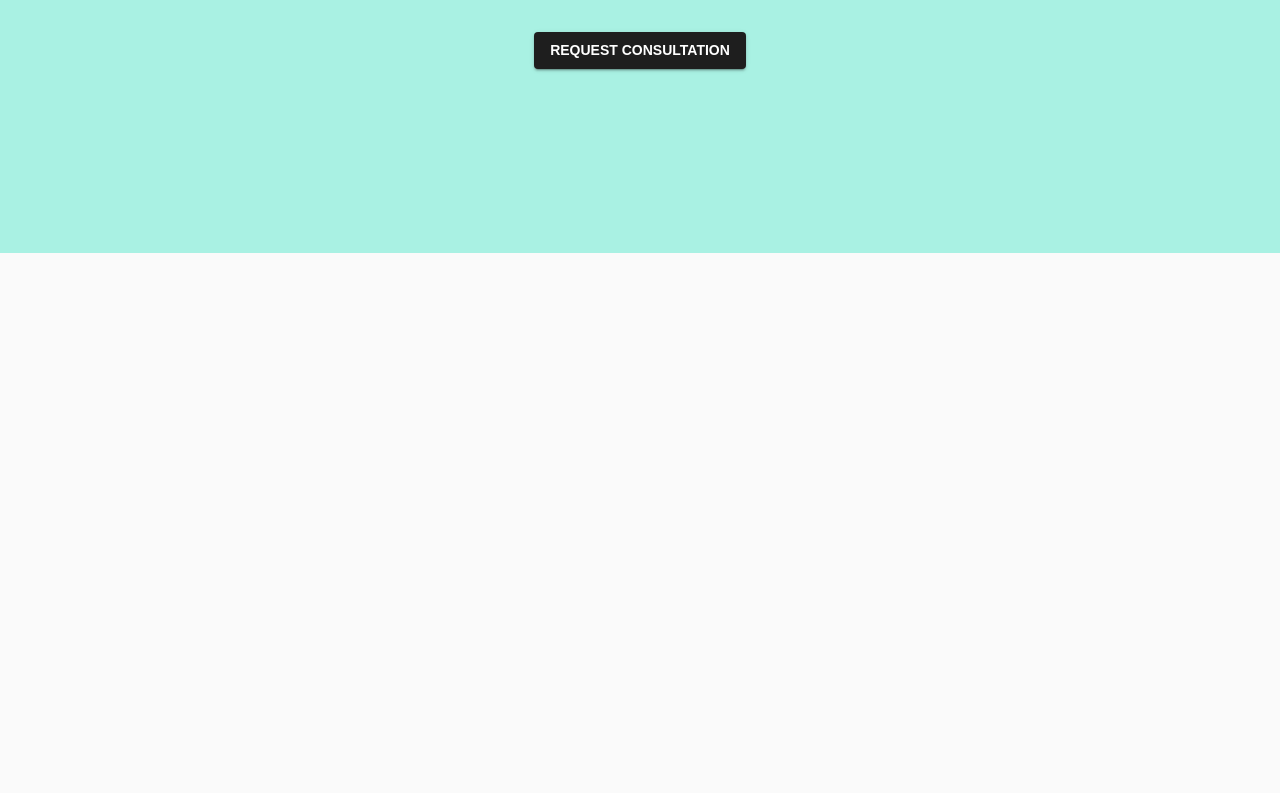
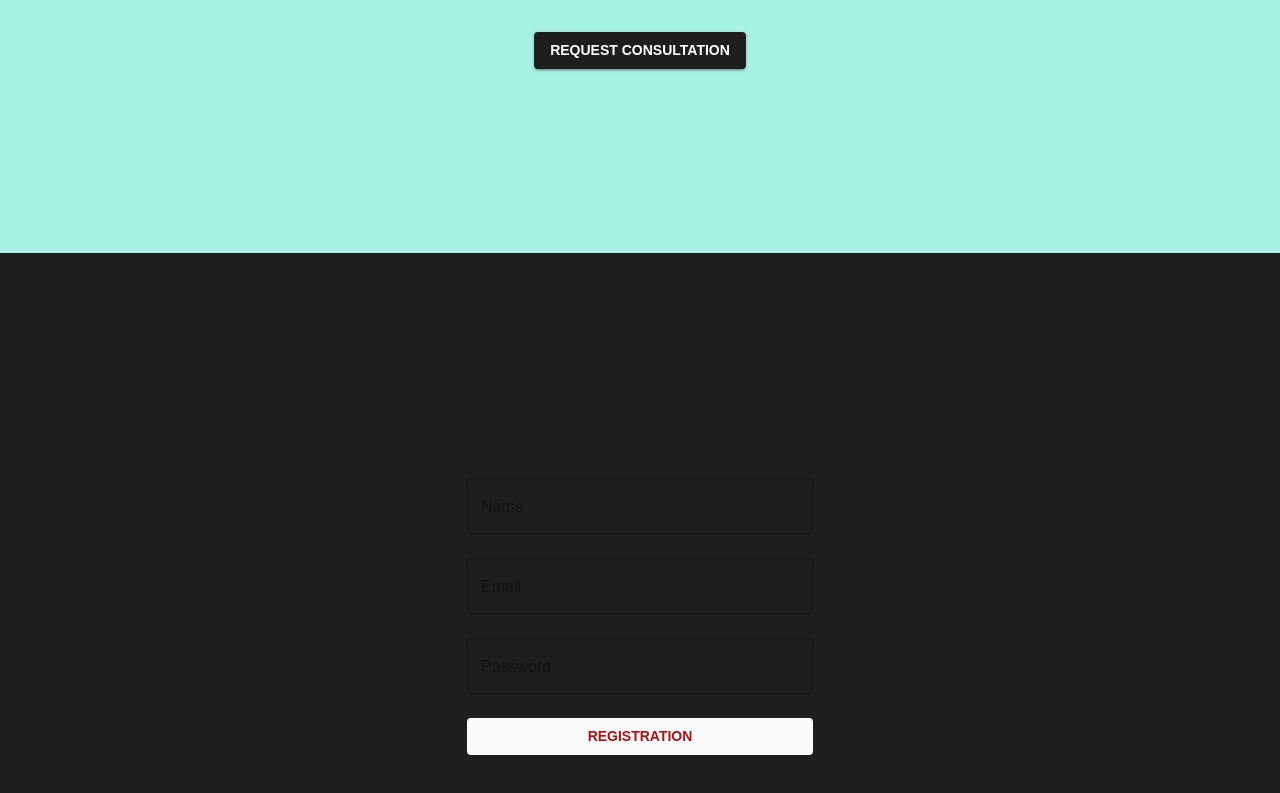
Before and after one commit to ArtemIvanko/McKinley, a React (Create React App) app: page / in a window 1280 px wide. Shown: the part 3209-4002 px from the top of the page. Before the commit the page ends 3462 px from the top, so only its background shows below. Built offline with nearby package versions, Linux system fonts and the light colour scheme.

Commit message:
Created and used SighUp section

```diff
--- a/src/components/Outlet/Outlet.tsx
+++ b/src/components/Outlet/Outlet.tsx
@@ -5,6 +5,7 @@ import { Areas } from "@shared/Areas";
 import { Banner } from "@shared/Banner";
 import { AdviceSection } from "@shared/AdviceSection";
 import { RecentArticles } from "@shared/RecentArticles";
+import { SignUp } from "@shared/SignUp";
 
 export const Outlet = () => (
   <div>
@@ -15,5 +16,6 @@ export const Outlet = () => (
     <Banner />
     <RecentArticles />
     <AdviceSection />
+    <SignUp />
   </div>
 );
--- /dev/null
+++ b/src/components/SignUp/SignUp.tsx
@@ -0,0 +1,56 @@
+import { Button, TextField } from "@mui/material";
+import styled from "@/DefaultTheme";
+
+export const SignUp = () => (
+  <Root>
+    <FormContainer>
+      <TextField
+        placeholder="Name"
+        variant="outlined"
+        fullWidth
+        margin="normal"
+        type="email"
+      />
+      <TextField
+        placeholder="Email"
+        variant="outlined"
+        fullWidth
+        margin="normal"
+        type="password"
+      />
+      <TextField
+        placeholder="Password"
+        variant="outlined"
+        fullWidth
+        margin="normal"
+        type="password"
+      />
+      <StyledButton fullWidth>Registration</StyledButton>
+    </FormContainer>
+  </Root>
+);
+
+const Root = styled("div")(({ theme }) => ({
+  display: "flex",
+  flexDirection: "column",
+  alignItems: "center",
+  justifyContent: "center",
+  width: "100%",
+  backgroundColor: theme.palette.primary.main,
+  color: theme.palette.secondary.main,
+  minHeight: "711px",
+}));
+
+const FormContainer = styled("div")({
+  display: "flex",
+  flexDirection: "column",
+  alignItems: "center",
+  justifyContent: "center",
+  width: "346px",
+});
+
+const StyledButton = styled(Button)(({ theme }) => ({
+  backgroundColor: theme.palette.secondary.main,
+  color: theme.palette.error.main,
+  marginTop: "1rem",
+}));
--- /dev/null
+++ b/src/components/SignUp/index.ts
@@ -0,0 +1 @@
+export * from "./SignUp";
```
